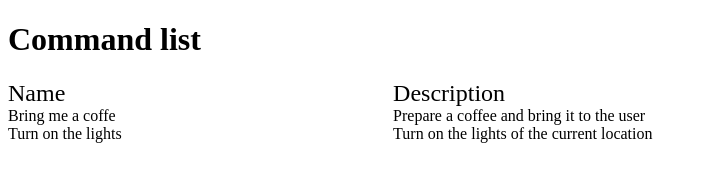
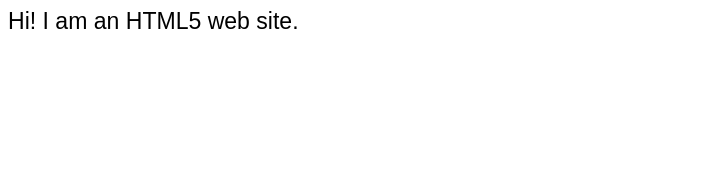
Before and after one commit to wbigger/hello-html5, a plain HTML site: page index.html in a window 1280 px wide. Shown: the whole page, without its empty margins (0-708 px from the left). Drawn offline with Linux system fonts and the light colour scheme.

Commit message:
Clean up HTML and add app.js

```diff
--- /dev/null
+++ b/app.js
@@ -0,0 +1 @@
+console.log("App.js works!");
--- a/index.html
+++ b/index.html
@@ -4,24 +4,11 @@
     <meta charset="UTF-8">
     <meta name="viewport" content="width=device-width, initial-scale=1.0">
     <meta http-equiv="X-UA-Compatible" content="ie=edge">
-    <title>Project X</title>
+    <title>Hello HTML5</title>
     <link rel="stylesheet" href="style.css">
+    <script src="app.js"></script>
 </head>
 <body>
-    <h1>Command list</h1>
-    <div class="table">
-        <div class="row-header">
-            <div class="cell">Name</div>
-            <div class="cell">Description</div>
-        </div>
-        <div class="row">
-            <div class="cell">Bring me a coffe</div>
-            <div class="cell">Prepare a coffee and bring it to the user</div>
-        </div>
-        <div class="row">
-            <div class="cell">Turn on the lights</div>
-            <div class="cell">Turn on the lights of the current location</div>
-        </div>
-    </div>
+  Hi! I am an HTML5 web site.
 </body>
 </html>
--- a/style.css
+++ b/style.css
@@ -1,16 +1,4 @@
-.table {
-    display:table;
-    width: 100%;
+* {
+    font-family: Arial, Helvetica, sans-serif;
+    font-size: larger;
 }
-
-.row-header {
-    display:table-row;
-    font-size: x-large;
-}
-
-.row {
-    display:table-row;
-}
-.cell {
-    display:table-cell;
-}
```
